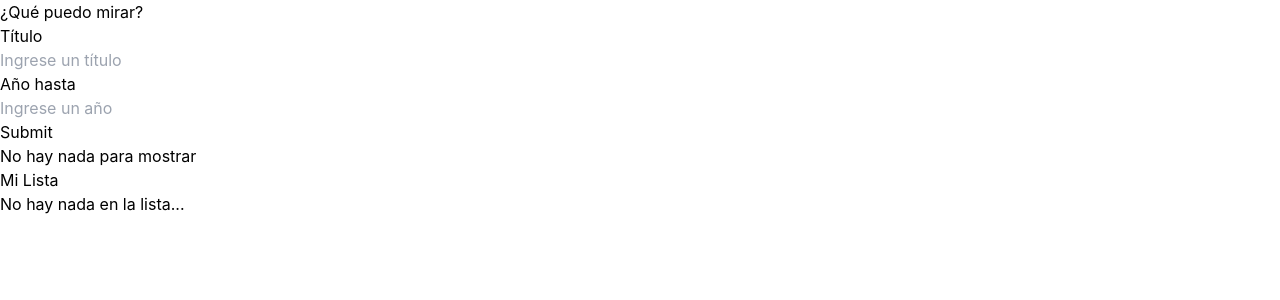
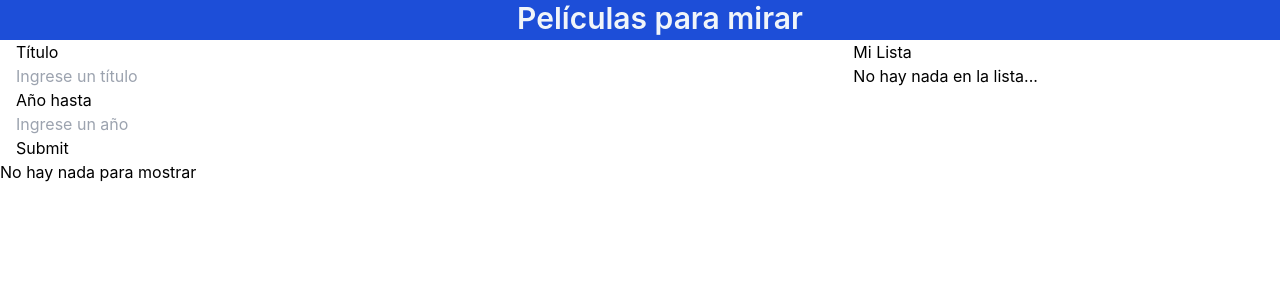
Before and after one commit to movilizame/movilizame-react-code-challenge, a React (Create React App) app: page / in a window 1280 px wide. Shown: the top 300 px of the page. Built offline with nearby package versions, Linux system fonts and the light colour scheme.

Commit message:
Create a NavBar and add styles

```diff
--- a/src/components/screens/Home.js
+++ b/src/components/screens/Home.js
@@ -1,19 +1,23 @@
-import MoviesList from "../ui/MoviesList";
-import SearchMovies from "../ui/SearchMovies";
-import WatchList from "../ui/WatchList";
+import MoviesList from "components/ui/MoviesList";
+import NavBar from "components/ui/NavBar";
+import SearchMovies from "components/ui/SearchMovies";
+import WatchList from "components/ui/WatchList";
 
 export default function Home() {
   return (
     <div>
-      <h1>¿Qué puedo mirar?</h1>
-      <div>
-        <SearchMovies />
-        <MoviesList />
+      <NavBar />
+      <div className='grid grid-cols-6'>
+        <div className='col-span-4'>
+          <div className="ml-4">
+            <SearchMovies />
+          </div>
+          <MoviesList />
+        </div>
+        <div className='col-span-2 mr-1'>
+          <WatchList />
+        </div>
       </div>
-      <div>
-        <WatchList />
-      </div>
-
     </div>
   )
 }
--- /dev/null
+++ b/src/components/ui/NavBar.js
@@ -0,0 +1,9 @@
+import React from 'react';
+
+export default function NavBar() {
+  return (
+    <div className='w-full h-10 bg-blue-700 font-semibold'>
+      <h1 className='ml-10 text-slate-100 text-center text-3xl'>Películas para mirar</h1>
+    </div>
+  )
+}
--- a/tailwind.config.js
+++ b/tailwind.config.js
@@ -4,7 +4,8 @@ module.exports = {
     "./src/components/ui/MoviesList.js",
     "./src/components/ui/WatchList.js",
     "./src/components/ui/SearchMovies.js",
-    "./src/components/screens/Home.js"
+    "./src/components/screens/Home.js",
+    "./src/components/ui/NavBar.js"
   ],
   theme: {
     extend: {},
```
